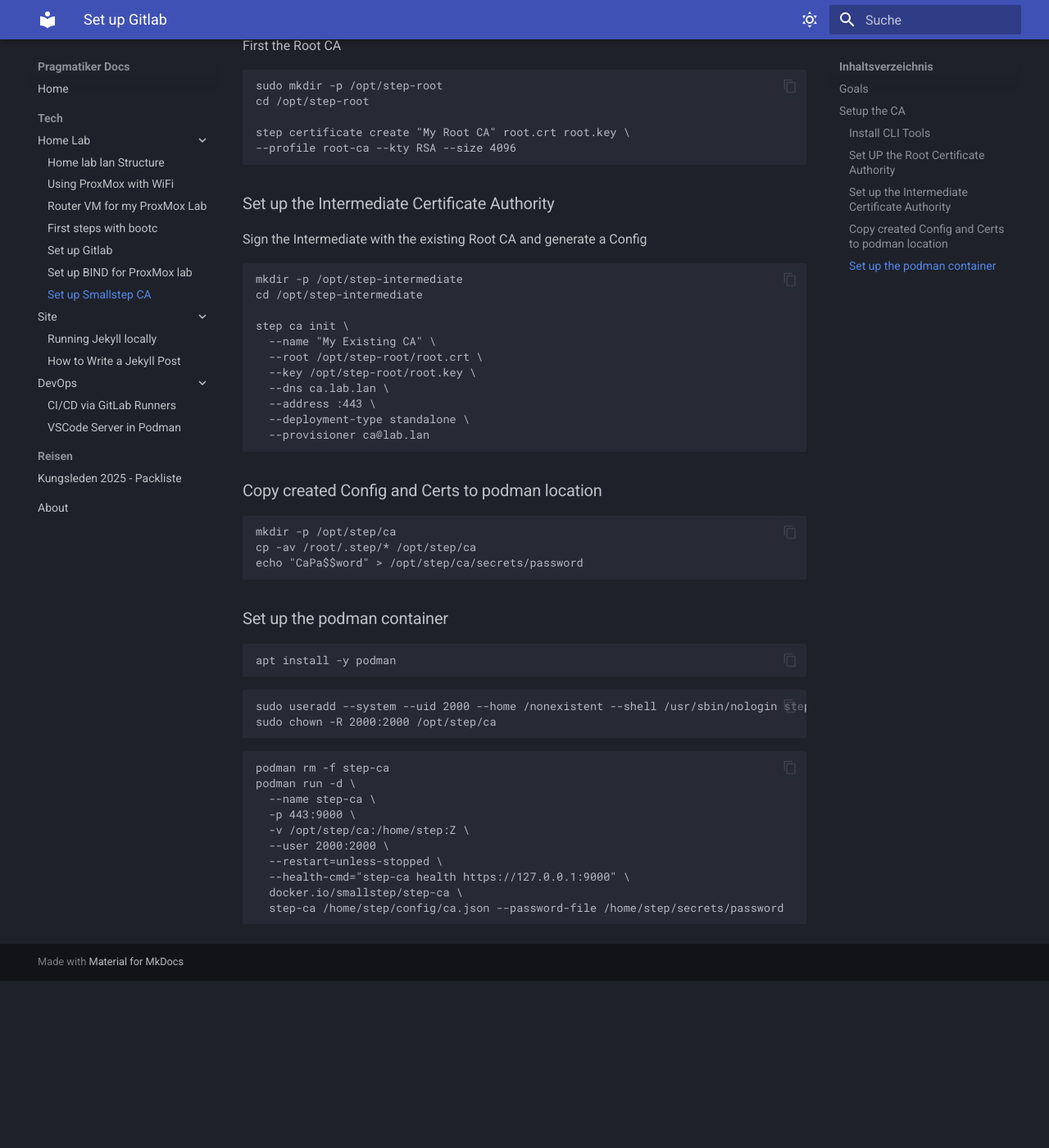
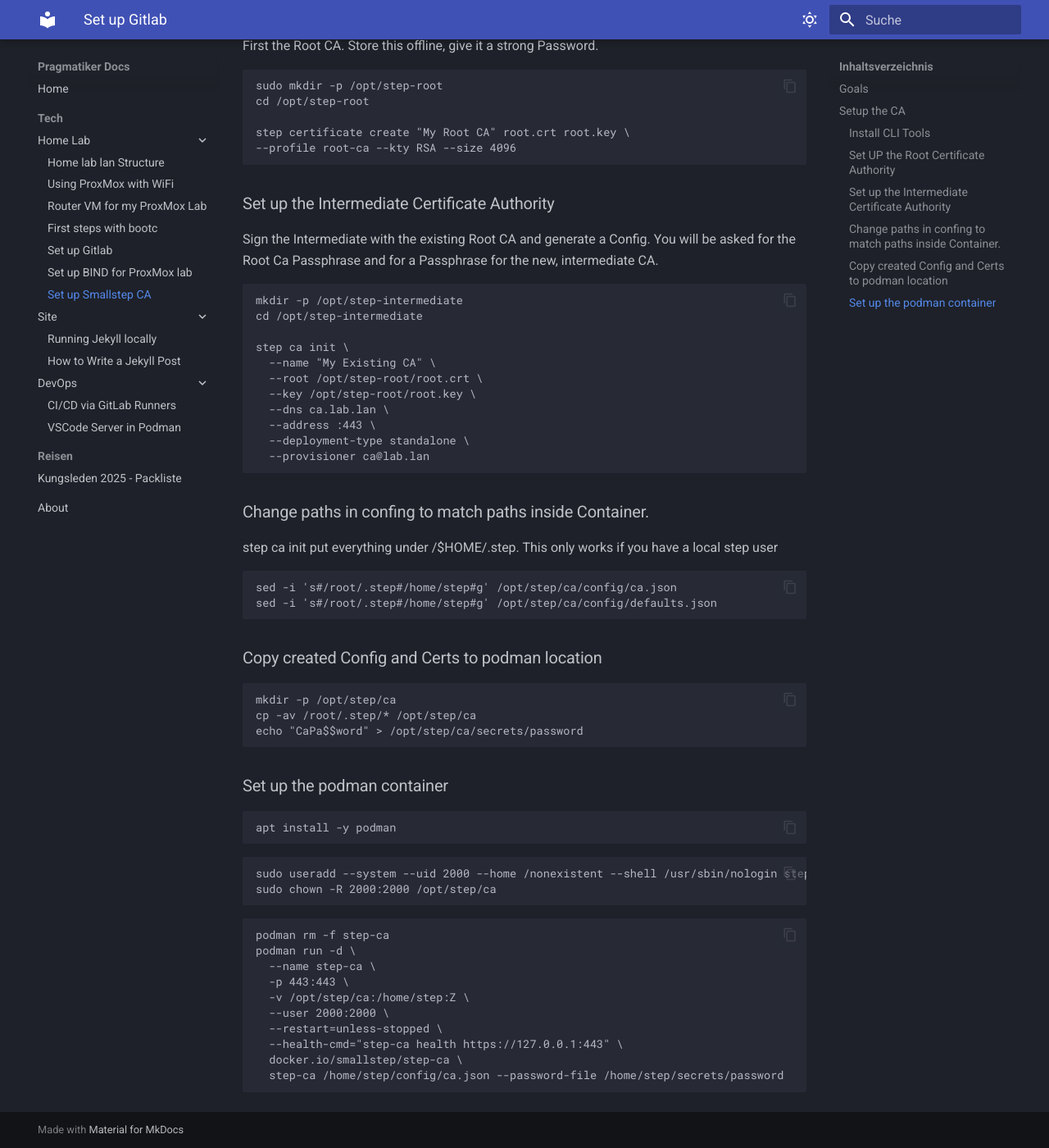
Before and after one commit to pragmatiker/pragmatiker.github.io, an MkDocs documentation site: the page built from docs/tech/smallstep-ca-setup.md, in a window 1280 px wide and 1400 px high, scrolled down 1066 px. Shown: the whole window at 82% size. Built offline with MkDocs 1.6.1 and Material for MkDocs 9.7.7, drawn with Linux system fonts in a browser that asks for light colours; before the commit the page ends 2262 px from its top, so only the background shows below that.

Commit message:
puushpush

````diff
--- a/docs/tech/smallstep-ca-setup.md
+++ b/docs/tech/smallstep-ca-setup.md
@@ -51,7 +51,8 @@ sudo apt install step-cli
 
 ### Set UP the Root Certificate Authority
 
-First the Root CA
+First the Root CA.
+Store this offline, give it a strong Password.
 
 ```
 sudo mkdir -p /opt/step-root
@@ -63,7 +64,10 @@ step certificate create "My Root CA" root.crt root.key \
 
 ### Set up the Intermediate Certificate Authority
 
-Sign the Intermediate with the existing Root CA and generate a Config
+Sign the Intermediate with the existing Root CA and generate a Config.
+You will be asked for the Root Ca Passphrase and for a Passphrase for the new,
+intermediate CA.
+
 
 ```
 mkdir -p /opt/step-intermediate
@@ -78,6 +82,17 @@ step ca init \
   --deployment-type standalone \
   --provisioner ca@lab.lan
 ```
+
+### Change paths in confing to match paths inside Container.
+
+step ca init put everything under /$HOME/.step.
+This only works if you have a local step user
+
+```
+sed -i 's#/root/.step#/home/step#g' /opt/step/ca/config/ca.json
+sed -i 's#/root/.step#/home/step#g' /opt/step/ca/config/defaults.json
+```
+
 
 ### Copy created Config and Certs to podman location
 ```
@@ -101,11 +116,11 @@ sudo chown -R 2000:2000 /opt/step/ca
 podman rm -f step-ca
 podman run -d \
   --name step-ca \
-  -p 443:9000 \
+  -p 443:443 \
   -v /opt/step/ca:/home/step:Z \
   --user 2000:2000 \
   --restart=unless-stopped \
-  --health-cmd="step-ca health https://127.0.0.1:9000" \
+  --health-cmd="step-ca health https://127.0.0.1:443" \
   docker.io/smallstep/step-ca \
   step-ca /home/step/config/ca.json --password-file /home/step/secrets/password
 ```
````
